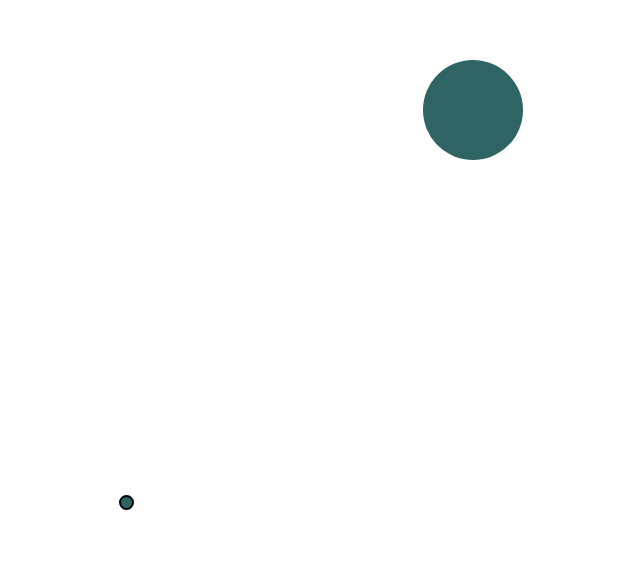
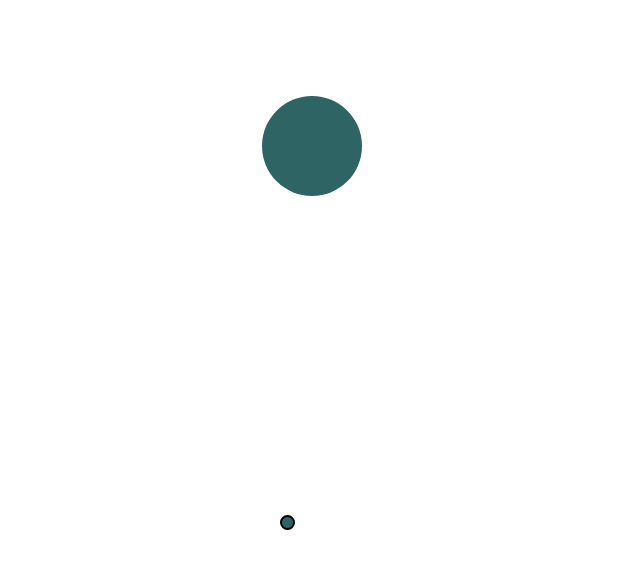
Before and after one commit to Braun-Johannes/Quizz, a Vue app: page / in a window 1280 px wide. Shown: the part 218-786 px from the top of the page, without its empty margins (328-968 px from the left). Built offline with nearby package versions, Linux system fonts and the light colour scheme.

Commit message:
removed media querry that shifted the whole app on fullscreen

```diff
--- a/src/App.vue
+++ b/src/App.vue
@@ -19,15 +19,5 @@ import { RouterView } from 'vue-router'
   padding: 1rem;
 }
 
-@media (min-width: 1024px) {
-  header {
-    display: flex;
-    place-items: center;
-    padding-right: calc(var(--section-gap) / 2);
-  }
-  .topic {
-    margin-top: 0;
-    padding: 0;
-  }
-}
+
 </style>
--- a/src/assets/main.css
+++ b/src/assets/main.css
@@ -14,21 +14,29 @@ a,
   padding: 3px;
 }
 
+.dot {
+  height: 15px;
+  width: 15px;
+  background-color: #ffffff;
+  border-radius: 50%;
+  display: inline-block;
+  text-align: center;
+  margin: 5px;
+}
+
+.logoDot {
+  height: 100px;
+  width: 100px;
+  background-color: #2e6464;
+  border-radius: 50%;
+  display: inline-block;
+  text-align: center;
+  margin: auto;
+}
+/* .logoDot later gets the icon/play button*/
+
 @media (hover: hover) {
   a:hover {
     background-color: hsla(160, 100%, 37%, 0.2);
   }
 }
-
-@media (min-width: 1024px) {
-  body {
-    display: flex;
-    place-items: center;
-  }
-
-  #app {
-    display: grid;
-    grid-template-columns: 1fr 1fr;
-    padding: 0 2rem;
-  }
-}
--- a/src/components/CreateCard.vue
+++ b/src/components/CreateCard.vue
@@ -38,7 +38,7 @@ export default {
 </script>
 
 <template>
-  <div class="create">
+  <div class="create createContainer">
     <span class="logoDot"></span>
     <p class="slogan">Create</p>
     <form @submit.prevent="addCard">
@@ -84,6 +84,7 @@ export default {
       </div>
       <button type="submit">Create Card</button>
     </form>
+
     <div v-for="(card, index) in createdCards" :key="index" class="card">
       <div class="card-front">
         <p>{{ card.question }}</p>
@@ -101,3 +102,13 @@ export default {
     </div>
   </div>
 </template>
+
+<style>
+.createContainer {
+  border: green solid 1px;
+  display: flex;
+  flex-direction: column;
+  align-items: center;
+  min-height: 80vh;
+}
+</style>
--- a/src/views/HomeView.vue
+++ b/src/views/HomeView.vue
@@ -26,6 +26,7 @@ export default {
 </script>
 
 <template>
+  <div class="generalContainer">
     <div class="play" v-show="currentSection === 'play'">
       <span class="logoDot"></span>
       <p class="slogan">Show them your Quizz</p>
@@ -36,6 +37,7 @@ export default {
     <div class="library" v-show="currentSection === 'library'">
       <span class="logoDot"></span>
       <p class="slogan">Library</p>
+    </div>
   </div>
 
   <div class="selected">
@@ -60,18 +62,7 @@ export default {
   </div>
 </template>
 
-<style>
-.logoDot {
-  height: 100px;
-  width: 100px;
-  background-color: #2e6464;
-  border-radius: 50%;
-  display: inline-block;
-  text-align: center;
-  margin: auto;
-}
-/* .logoDot later gets the icon/play button*/
-
+<style scoped>
 .dot.active {
   border: 2px solid #000;
   background-color: #2e6464; /* highlighting of span.dot */
@@ -84,20 +75,18 @@ export default {
   padding: 1rem;
 }
 
-.play,
-.create,
-.library {
+.generalContainer {
   border: white solid 1px;
   border-radius: 15px;
 
   max-width: 80%;
   min-height: 80vh;
   margin: 0 auto;
-  padding: 1rem;
 
   display: flex;
   flex-direction: column;
-  justify-content: flex-end;
+  justify-content: space-evenly;
+  text-align: center;
 
   transition: all 0.6s cubic-bezier(0.25, 0.46, 0.45, 0.94);
   /* transition for swipe function */
@@ -126,16 +115,6 @@ export default {
   margin: 5px;
 }
 
-.dot {
-  height: 15px;
-  width: 15px;
-  background-color: #ffffff;
-  border-radius: 50%;
-  display: inline-block;
-  text-align: center;
-  margin: 5px;
-}
-
 @media (max-width: 768px) {
   .logoDot {
     height: 20vw;
```
Lines whose indentation alone changed are shown as unchanged.
